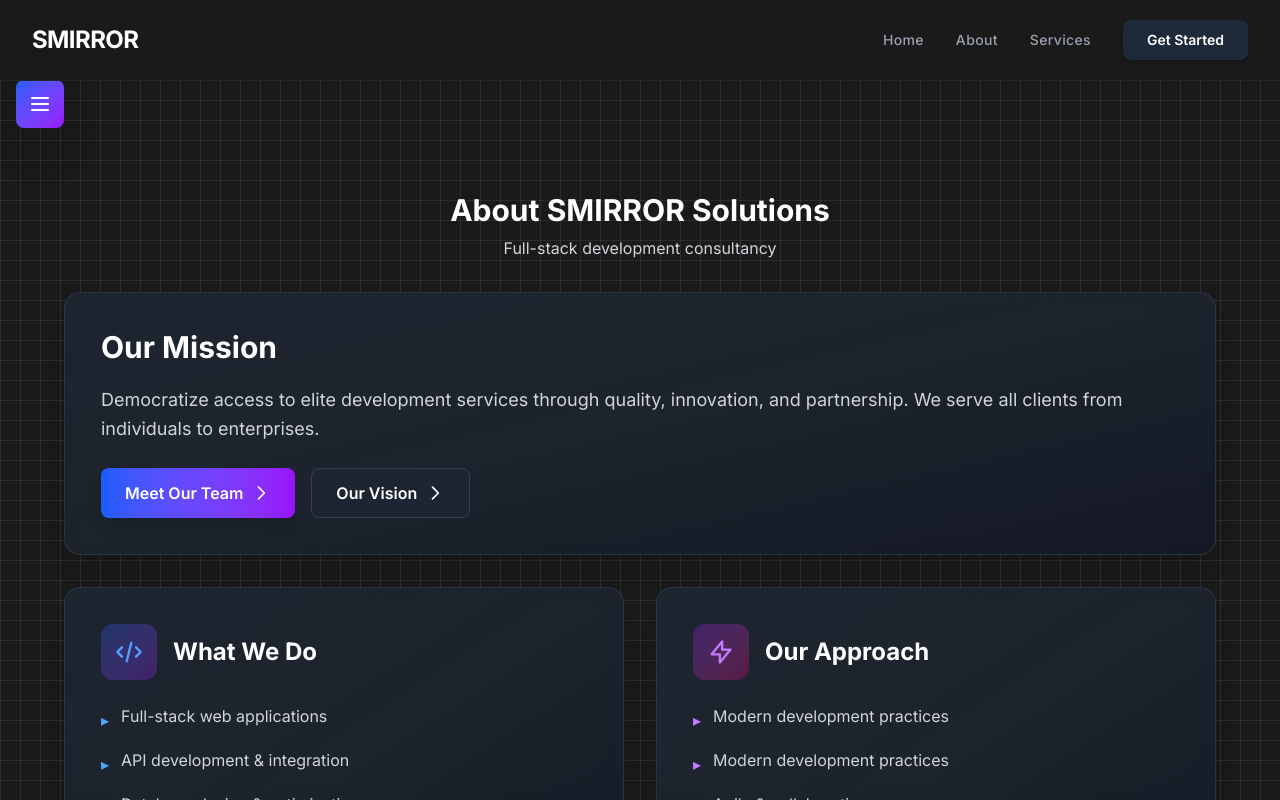
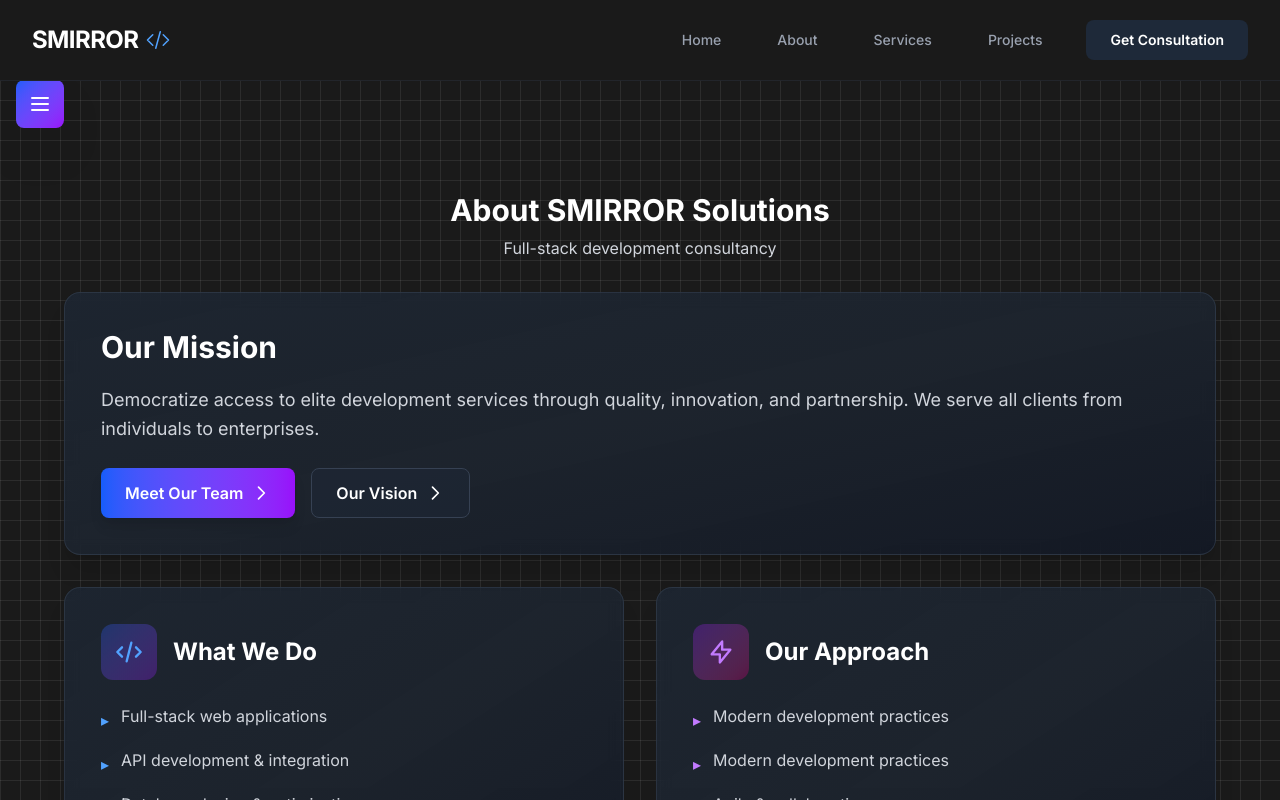
Before and after one commit to Samuel-soita/website1frontend, a Next.js app: page /about in a window 1280 px wide. Shown: the top 800 px of the page. Built offline with nearby package versions, Linux system fonts and the light colour scheme.

Commit message:
feat: add code bracket icon next to SMIRROR logo in navigation - blue themed with hover effects

```diff
--- a/src/components/Navigation.tsx
+++ b/src/components/Navigation.tsx
@@ -2,6 +2,7 @@
 
 import { useState } from 'react';
 import Link from 'next/link';
+import { CodeBracketIcon } from '@heroicons/react/24/outline';
 
 export default function Navigation() {
   const [isMenuOpen, setIsMenuOpen] = useState(false);
@@ -9,7 +10,8 @@ export default function Navigation() {
   const navItems = [
     { href: '/', label: 'Home' },
     { href: '/about', label: 'About' },
-    { href: '/services', label: 'Services' }
+    { href: '/services', label: 'Services' },
+    { href: '/projects', label: 'Projects' }
   ];
 
   return (
@@ -27,9 +29,12 @@ export default function Navigation() {
             className="group relative"
             aria-label="SMIRROR Solutions Home"
           >
-            <span className="text-2xl font-bold text-white tracking-tight">
-              SMIRROR
-            </span>
+            <div className="flex items-center gap-2">
+              <span className="text-2xl font-bold text-white tracking-tight">
+                SMIRROR
+              </span>
+              <CodeBracketIcon className="w-6 h-6 text-blue-400 group-hover:text-blue-300 transition-colors duration-300" />
+            </div>
             <div className="absolute -bottom-1 left-0 w-0 h-0.5 bg-blue-500 group-hover:w-full transition-all duration-300"></div>
           </Link>
 
@@ -39,28 +44,27 @@ export default function Navigation() {
               <Link
                 key={item.href}
                 href={item.href}
-                className="text-gray-400 hover:text-white font-medium text-sm tracking-wide transition-colors duration-200 relative group"
+                className="text-gray-400 hover:text-white font-medium text-sm px-3 py-2"
                 aria-label={`Navigate to ${item.label} page`}
                 title={item.label}
               >
                 {item.label}
-                <span className="absolute -bottom-1 left-0 w-0 h-0.5 bg-blue-500 group-hover:w-full transition-all duration-300"></span>
               </Link>
             ))}
             <Link
               href="#contact"
-              className="bg-gray-800 hover:bg-gray-700 text-white px-6 py-2.5 rounded-lg font-semibold text-sm transition-colors duration-200 shadow-md hover:shadow-lg"
-              aria-label="Get started - Contact us"
-              title="Get Started"
+              className="bg-gray-800 hover:bg-gray-700 text-white px-6 py-2.5 rounded-lg font-semibold text-sm"
+              aria-label="Get consultation - Contact us"
+              title="Get Consultation"
             >
-              Get Started
+              Get Consultation
             </Link>
           </div>
 
           {/* Mobile Hamburger Menu Button - Right side */}
           <button
             onClick={() => setIsMenuOpen(!isMenuOpen)}
-            className="md:hidden p-2 text-white hover:bg-gray-800/50 rounded-lg transition-all duration-200 relative"
+            className="md:hidden p-2 text-white hover:bg-gray-800 rounded-lg"
             aria-expanded={isMenuOpen}
             aria-controls="mobile-menu"
             aria-label={isMenuOpen ? "Close menu" : "Open menu"}
@@ -75,6 +79,41 @@ export default function Navigation() {
             </svg>
           </button>
 
+          {/* Mobile Dropdown Menu */}
+          {isMenuOpen && (
+            <div
+              className="md:hidden fixed top-20 right-4 w-64 bg-gray-900/95 backdrop-blur-xl rounded-lg border border-gray-700/50 shadow-2xl overflow-hidden animate-in slide-in-from-top-2 duration-300"
+              onClick={(e) => e.stopPropagation()}
+            >
+              <div className="p-4 space-y-2">
+                <div className="text-center mb-4">
+                  <span className="text-white font-semibold text-sm">Navigation</span>
+                </div>
+                {navItems.map((item, index) => (
+                  <Link
+                    key={item.href}
+                    href={item.href}
+                    className="block text-gray-300 hover:text-white py-3 px-4 text-center"
+                    onClick={() => setIsMenuOpen(false)}
+                    role="menuitem"
+                  >
+                    {item.label}
+                  </Link>
+                ))}
+                <div className="border-t border-gray-700/50 pt-3 mt-4">
+                  <Link
+                    href="#contact"
+                    onClick={() => setIsMenuOpen(false)}
+                    className="block w-full bg-gray-800 hover:bg-gray-700 text-white px-4 py-3 rounded-lg font-semibold text-center"
+                    role="menuitem"
+                    aria-label="Get consultation - Contact us"
+                  >
+                    Get Consultation
+                  </Link>
+                </div>
+              </div>
+            </div>
+          )}
 
         </div>
 
```
